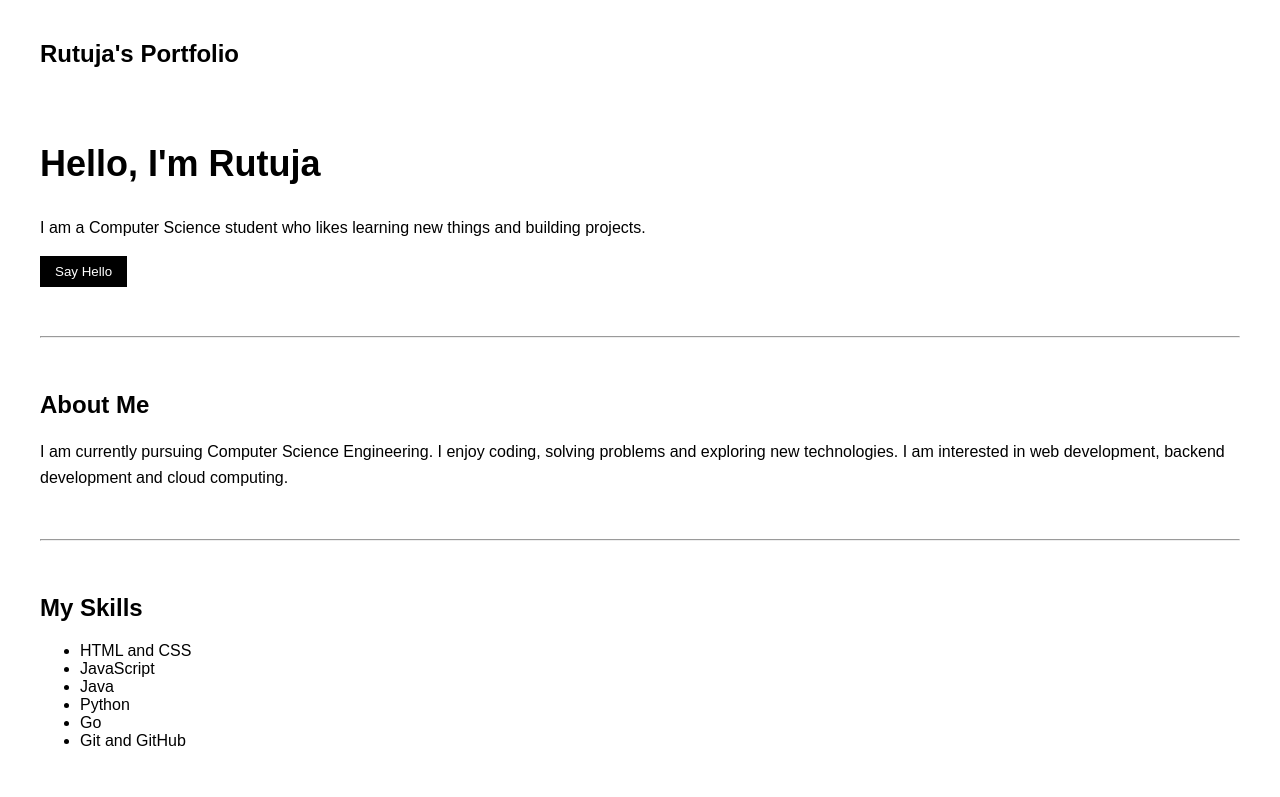
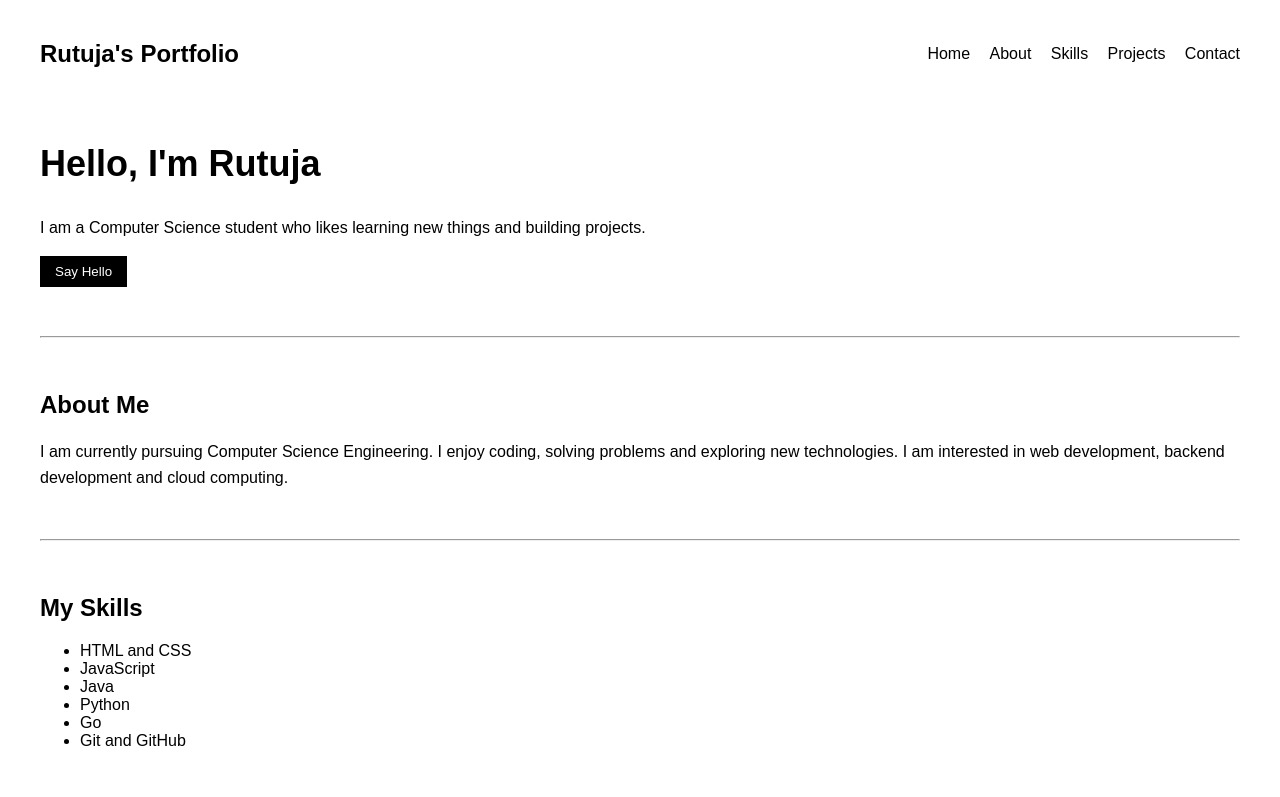
Before and after one commit to rutuja2005byte/Github-Practical-Test, a plain HTML site: page index.html in a window 1280 px wide. Shown: the top 797 px of the page. Drawn offline with Linux system fonts and the light colour scheme.

Commit message:
updated the navbar

```diff
--- a/index.html
+++ b/index.html
@@ -10,7 +10,13 @@
 
     <header>
         <h2>Rutuja's Portfolio</h2>
-
+        <nav>
+            <a href="#home">Home</a>
+            <a href="#about">About</a>
+            <a href="#skills">Skills</a>
+            <a href="#projects">Projects</a>
+            <a href="#contact">Contact</a>
+        </nav>
     </header>
 
     <section id="home">
@@ -72,9 +78,7 @@
         <p>LinkedIn: <a href="https://www.linkedin.com/in/rutuja-darade-a53ab3311/" target="_blank">My LinkedIn</a></p>
     </section>
 
-    <footer>
-        <p>© 2026 Rutuja. All rights reserved.</p>
-    </footer>
+
 
     <script src="script.js"></script>
 </body>
```
Also changed, not shown: 1 other file.
